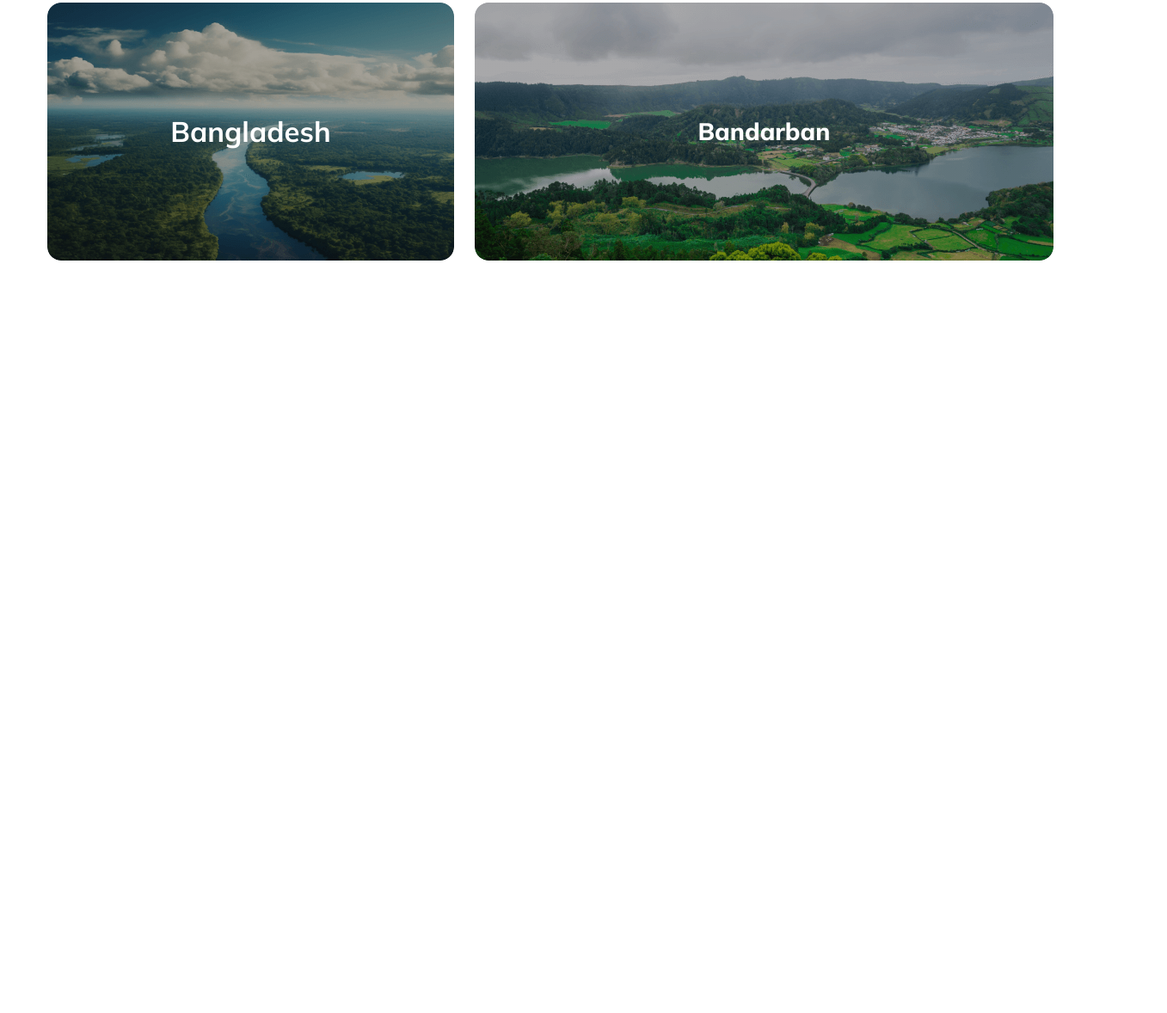
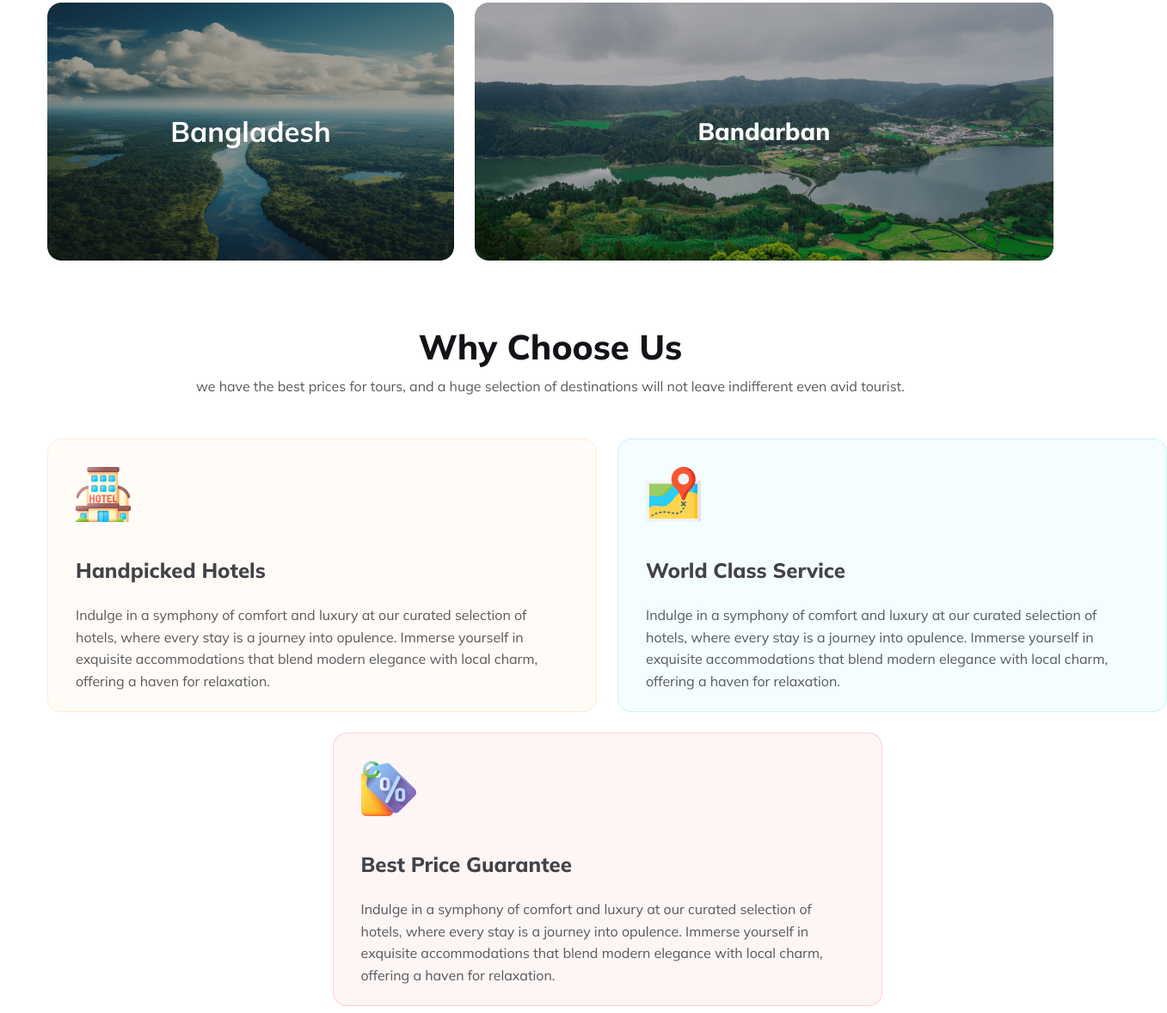
Before and after one commit to Munir102/A2-Hero-Travel, a plain HTML site: page index.html in a window 1280 px wide. Shown: the part 2124-3302 px from the top of the page at 86% size, 1357 px wide, since content can reach past the window. Before the commit the page ends 2435 px from the top, so only its background shows below. Drawn offline with Linux system fonts and the light colour scheme.

Commit message:
Why choose us section web design done.

```diff
--- a/assets/style.css
+++ b/assets/style.css
@@ -116,6 +116,14 @@ p{
     font-size: 1rem;
     font-weight: 400;
     margin: 1.5rem 0;
+}
+
+.primary_p{
+    line-height: 1.6rem;
+    font-size: 1rem;
+    font-weight: 400;
+    margin: 1.5rem 0;
+    color: var(--p-tag);
 }
 
 .search_bar{
@@ -340,6 +348,66 @@ h2{
     transition: all linear 0.3s;
 }
 
+/* why choose us start*/
+.why_choose_us{
+    margin-top: 100px;
+}
+
+.choose_us_content{
+    text-align: center;
+    margin: 0 auto;
+}
+
+.choose_us_content p{
+    margin-top: 28px;
+    color: var(--p-tag);
+}
+
+.choose_us_card{
+    margin-top: 48px;
+    display: grid;
+    grid-template-columns: repeat(2, 1fr);
+    gap: 24px;
+    grid-template-areas: "hotel map"
+    "price price";
+}
+.card1, .card2 , .card3{
+    width: 573px;
+    height: 284px;
+    padding: 32px 32px 0px 32px;
+    border-radius: 16px;
+    border: 1px solid rgba(251, 181, 99, 0.20);
+    background: rgba(251, 181, 99, 0.05);
+}
+
+.card1 img, .card2 img, .card3 img{
+    padding-bottom: 32px;
+}
+.card1 h3, .card2 h3, .card3 h3{
+    font-size: 24px;
+    font-weight: 800;
+    color: var(--Dark-02);
+    padding-bottom: 16px;
+}
+
+.card1{
+    grid-area: hotel;
+}
+
+.card2{
+    border: 1px solid rgba(41, 206, 246, 0.20);
+    background: rgba(41, 206, 246, 0.05);
+    grid-area: map;
+}
+
+.card3{
+    border: 1px solid rgba(233, 68, 68, 0.20);
+    background: rgba(233, 68, 68, 0.05);
+    grid-area: price;
+    margin: 0 auto;
+}
+
+
 /* main section end */
 
 
--- a/index.html
+++ b/index.html
@@ -112,6 +112,31 @@
                 </div>
             </div>
         </section>
+        <section class="why_choose_us">
+            <div class="container">
+                <div class="choose_us_content">
+                    <h2>Why Choose Us</h2>
+                    <p>we have the best prices for tours, and a huge selection of destinations will not leave indifferent even avid tourist.</p>
+                </div>
+                <div class="choose_us_card">
+                    <div class="card1">
+                        <img src="./assets/img/hotel 1.png" alt="" srcset="">
+                        <h3>Handpicked Hotels</h3>
+                        <p class="primary_p">Indulge in a symphony of comfort and luxury at our curated selection of hotels, where every stay is a journey into opulence. Immerse yourself in exquisite accommodations that blend modern elegance with local charm, offering a haven for relaxation.</p>
+                    </div>
+                    <div class="card2">
+                        <img src="./assets/img/map 1.png" alt="" srcset="">
+                        <h3>World Class Service</h3>
+                        <p class="primary_p">Indulge in a symphony of comfort and luxury at our curated selection of hotels, where every stay is a journey into opulence. Immerse yourself in exquisite accommodations that blend modern elegance with local charm, offering a haven for relaxation.</p>
+                    </div>
+                    <div class="card3">
+                        <img src="./assets/img/price-tag 1.png" alt="" srcset="">
+                        <h3>Best Price Guarantee</h3>
+                        <p class="primary_p">Indulge in a symphony of comfort and luxury at our curated selection of hotels, where every stay is a journey into opulence. Immerse yourself in exquisite accommodations that blend modern elegance with local charm, offering a haven for relaxation.</p>
+                    </div>
+                </div>
+            </div>
+        </section>
     </main>
     <footer></footer>
 </body>
```
Also changed, not shown: assets/img/hotel 1.png (added), assets/img/map 1.png (added), assets/img/price-tag 1.png (added).
